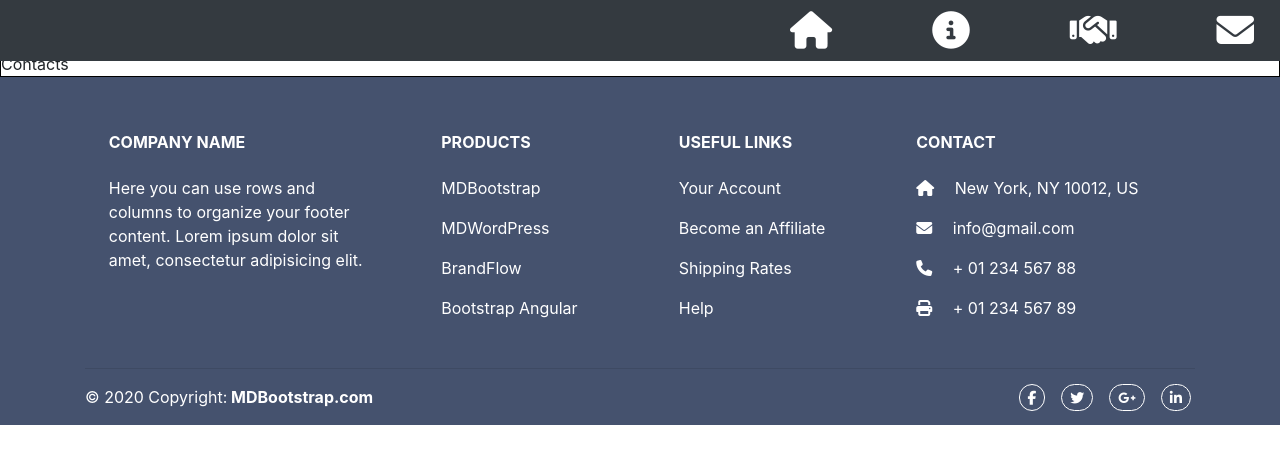
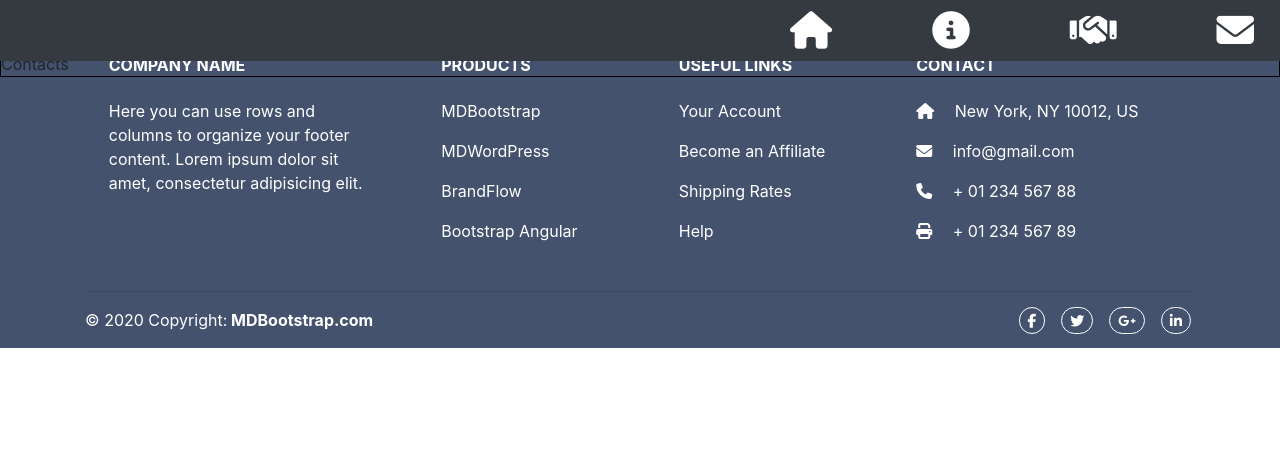
Before and after one commit to Gio5haki/RenewIt-Frontend, a React (Create React App) app: page /contact in a window 1280 px wide. Shown: the top 464 px of the page. Built offline with nearby package versions, Linux system fonts and the light colour scheme.

Commit message:
added page transition effect and file structre adjusted

```diff
--- a/package.json
+++ b/package.json
@@ -12,6 +12,7 @@
     "react-scripts": "3.4.1",
     "react-simple-maps": "^2.0.0",
     "react-tooltip": "^4.2.6",
+    "react-transition-group": "^4.4.1",
     "svgmap": "^1.5.0"
   },
   "scripts": {
--- a/src/App.js
+++ b/src/App.js
@@ -1,11 +1,9 @@
 import React from "react";
-import { BrowserRouter as Router, Switch, Route } from "react-router-dom";
+import { BrowserRouter as Router } from "react-router-dom";
+
 import NavBar from "./components/Navbar";
+import Container from "./components/Container";
 import Footer from "./components/Footer";
-import Home from "./views/Home";
-import AboutUs from "./views/AboutUs";
-import Partners from "./views/Partners";
-import Contact from "./views/Contact";
 
 //import logo from "./logo.svg";
 //import "./App.css";
@@ -18,20 +16,7 @@ function App() {
           <NavBar></NavBar>
         </header>
         <body>
-          <Switch>
-            <Route exact path="/">
-              <Home></Home>
-            </Route>
-            <Route exact path="/aboutUs">
-              <AboutUs></AboutUs>
-            </Route>
-            <Route exact path="/partners">
-              <Partners></Partners>
-            </Route>
-            <Route exact path="/contact">
-              <Contact></Contact>
-            </Route>
-          </Switch>
+          <Container></Container>
         </body>
       </Router>
       <footer>
--- /dev/null
+++ b/src/components/Container.js
@@ -0,0 +1,36 @@
+import React from "react";
+import { Switch, Route, withRouter } from "react-router-dom";
+import { TransitionGroup, CSSTransition } from "react-transition-group";
+
+import Home from "../views/Home";
+import AboutUs from "../views/AboutUs";
+import Partners from "../views/Partners";
+import Contact from "../views/Contact";
+
+import "../styleSheets/Container.css";
+
+
+function Container({ location }) {
+  return (
+    <div className="wrapper">
+      <TransitionGroup className="transition-group">
+        <CSSTransition
+          key={location.key}
+          timeout={{ enter: 300, exit: 300 }}
+          classNames="fade"
+        >
+          <section className="route-section">
+            <Switch location={location}>
+              <Route exact path="/" component={Home}></Route>
+              <Route exact path="/aboutUs" component={AboutUs}></Route>
+              <Route exact path="/partners" component={Partners}></Route>
+              <Route exact path="/contact" component={Contact}></Route>
+            </Switch>
+          </section>
+        </CSSTransition>
+      </TransitionGroup>
+    </div>
+  );
+}
+
+export default withRouter(Container);
--- /dev/null
+++ b/src/styleSheets/Container.css
@@ -0,0 +1,28 @@
+.fade-enter {
+    opacity: 0.01;
+}
+
+.fade-enter.fade-enter-active {
+    opacity: 1;
+    transition: opacity 300ms ease-in;
+}
+
+.fade-exit {
+    opacity: 1;
+}
+
+.fade-exit.fade-exit-active {
+    opacity: 0.01;
+    transition: opacity 300ms ease-in;
+}
+
+.transition-group {
+    position: relative;
+}
+
+.route-section {
+    position: absolute;
+    width: 100%;
+    top: 0;
+    left: 0;
+}
--- a/src/styleSheets/Footer.css
+++ b/src/styleSheets/Footer.css
@@ -14,6 +14,4 @@
   margin: 2px;
   padding: auto;
   border-radius: 25px;
-
-
 }
--- a/src/views/Home.js
+++ b/src/views/Home.js
@@ -1,5 +1,6 @@
 import React, { useState } from "react";
 import ReactTooltip from "react-tooltip";
+
 import MapChart from "../components/MapChart";
 import Dashboard from "../components/Dashboard";
 
```
Also changed, not shown: 1 other file (tests, documents, lock files or other folders).
